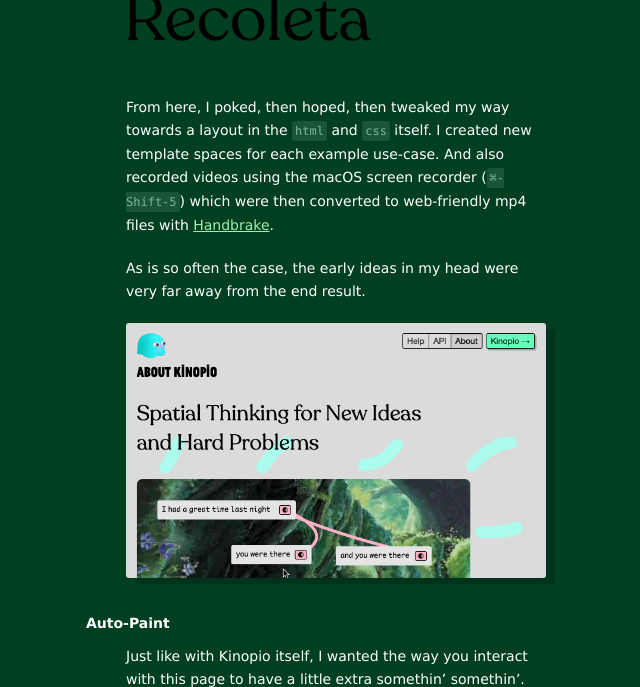
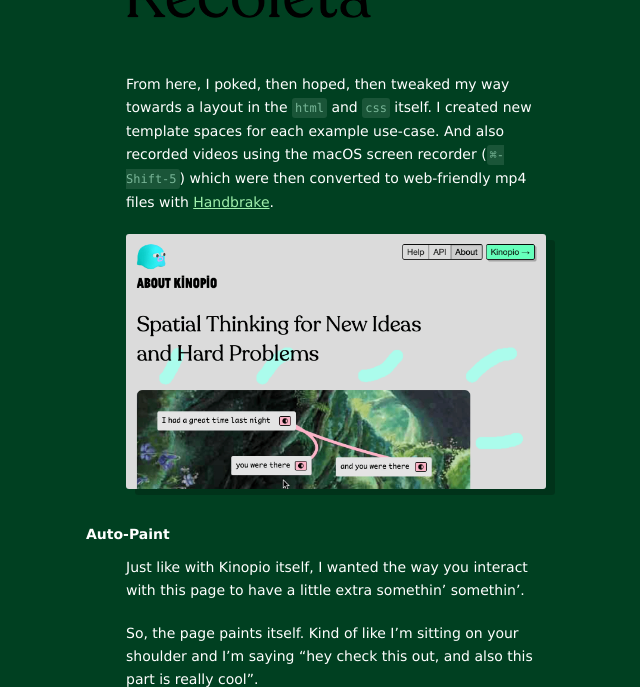
Before and after one commit to pketh/pketh.github.io, a Jekyll site: the page built from _posts/2021-06-10-kinopio-marketing-page.md, in a window 1280 px wide and 900 px high, scrolled down 2368 px, cut to the strip 0-687 px from the top of the window. Shown: the whole strip, without its empty margins (444-1084 px from the left). Built offline with Jekyll 4.4.1, drawn with Linux system fonts in a browser that asks for light colours; some of the changed lines change nothing that is shown; some of the changed text lies outside the part shown.

Commit message:
post edits

```diff
--- a/_posts/2021-06-10-kinopio-marketing-page.md
+++ b/_posts/2021-06-10-kinopio-marketing-page.md
@@ -5,7 +5,7 @@
 tags: kinopio design
 ---
 
-In theory, every marketing website has the same basic job “Here’s _what_ this thing is, here’s _how_ you can use it, and _why_ it can help you.”
+In theory, every marketing website has the same basic job “Here’s _what_ this thing is, here’s _how_ it can help you.”
 
 Beyond that, I hope to vibe with your higher aspirations. “This will help you live the calm, creative life that you yearn for.”
 
@@ -49,8 +49,6 @@
 
 From here, I poked, then hoped, then tweaked my way towards a layout in the `html` and `css` itself. I created new template spaces for each example use-case. And also recorded videos using the macOS screen recorder (`⌘-Shift-5`) which were then converted to web-friendly mp4 files with [Handbrake](https://handbrake.fr).
 
-As is so often the case, the early ideas in my head were very far away from the end result.
-
 <img src="/images/2021/about-site-header.png" class=""/>
 
 
```
